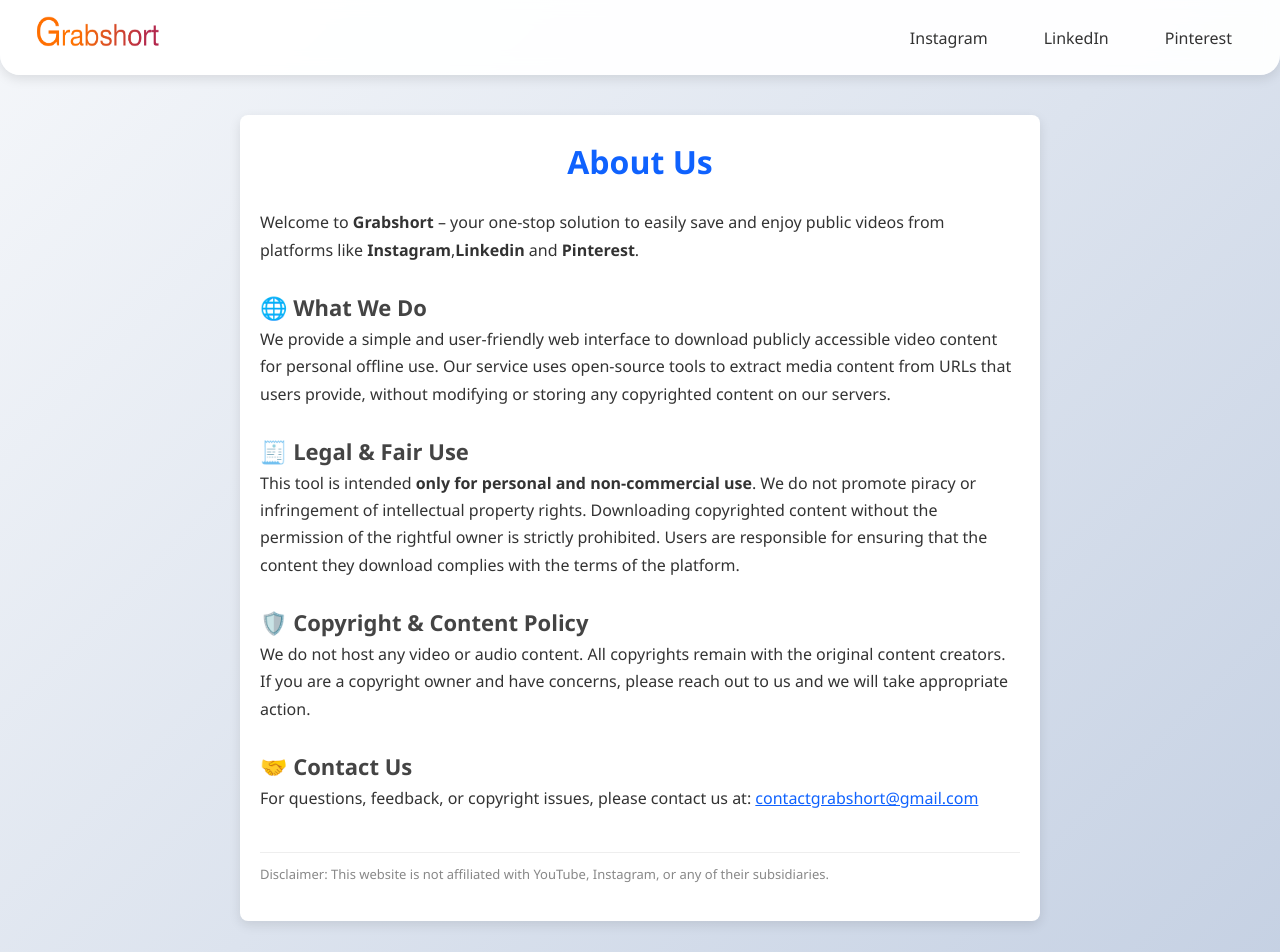
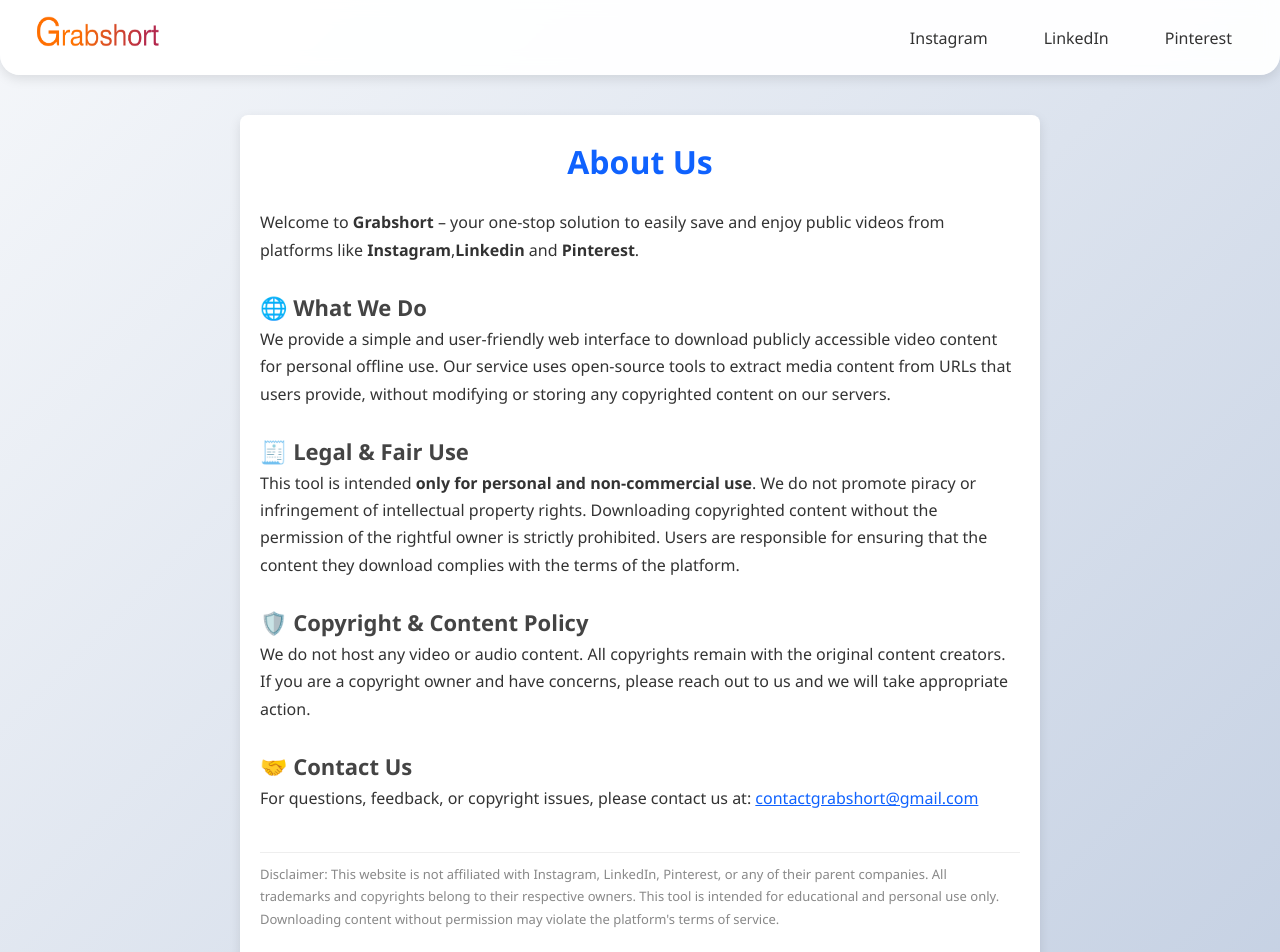
Before and after one commit to anon-codex/codex_production_frontend, a React (Vite) app: page /about in a window 1280 px wide. Shown: the top 952 px of the page. Built offline with nearby package versions, Linux system fonts and the light colour scheme; no server answers.

Commit message:
Update disclaimer on About page

```diff
--- a/src/pages/About.jsx
+++ b/src/pages/About.jsx
@@ -35,7 +35,7 @@
       </p>
 
       <p className="disclaimer">
-        Disclaimer: This website is not affiliated with YouTube, Instagram, or any of their subsidiaries.
+        Disclaimer: This website is not affiliated with Instagram, LinkedIn, Pinterest, or any of their parent companies. All trademarks and copyrights belong to their respective owners. This tool is intended for educational and personal use only. Downloading content without permission may violate the platform's terms of service.
       </p>
     </div>
   );
--- a/src/pages/Instadow.jsx
+++ b/src/pages/Instadow.jsx
@@ -154,8 +154,8 @@
               {isLoading ? 'Searching...' : 'Search'}
             </button>
 
+          </div>
             <span style={{color:"red"}}>{error}</span>
-          </div>
         </div>
 
         {/* Fetching Animation */}
--- a/src/pages/Linkdin.jsx
+++ b/src/pages/Linkdin.jsx
@@ -168,8 +168,8 @@
             <button onClick={handleSearch} disabled={isLoading}>
               {isLoading ? "Searching..." : "Search"}
             </button>
-            <span style={{ color: "red" }}>{error}</span>
           </div>
+           <span style={{color:"red"}}>{error}</span>
         </div>
 
         {/* Fetching Animation */}
--- a/src/pages/Pindow.jsx
+++ b/src/pages/Pindow.jsx
@@ -160,8 +160,8 @@
             <button onClick={handleSearch} disabled={isLoading}>
               {isLoading ? "Searching..." : "Search"}
             </button>
-            <span style={{ color: "red" }}>{error}</span>
           </div>
+           <span style={{color:"red"}}>{error}</span>
         </div>
 
         {isLoading && (
```
